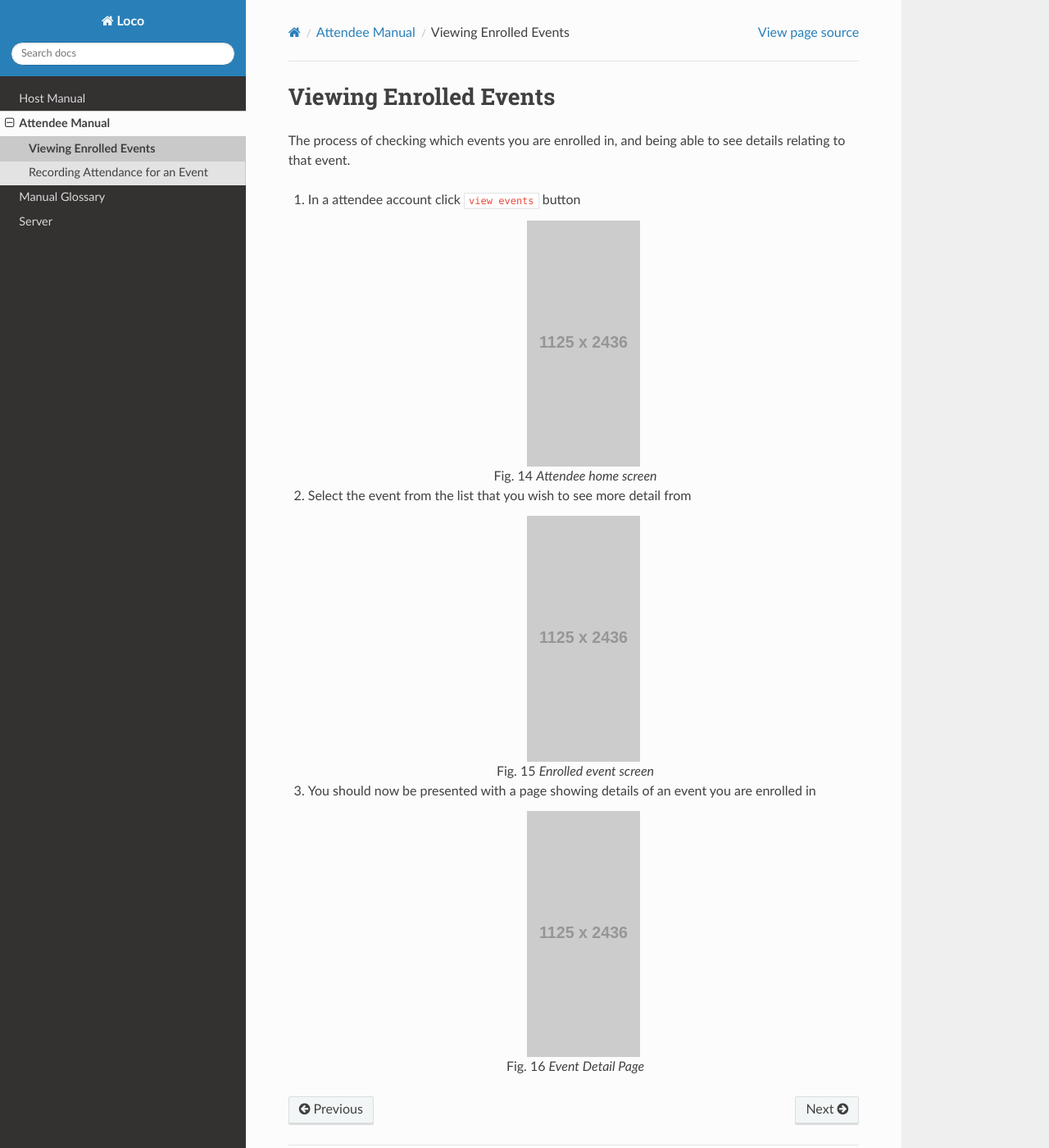
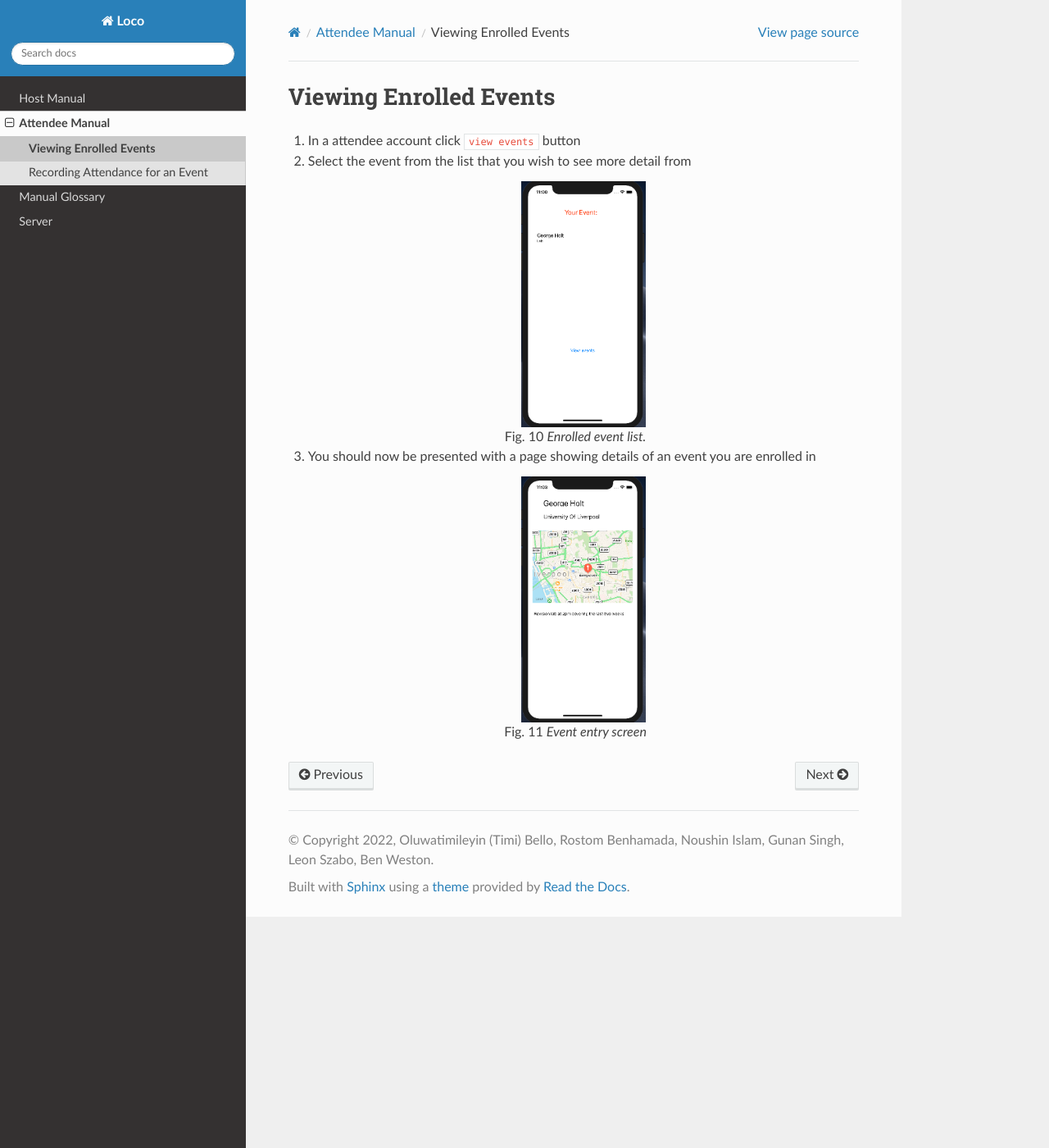
Before and after one commit to bweston6/loco, a Sphinx documentation site: the page built from docs/man.attendee.view_events.rst, in a window 1280 px wide and 1400 px high. Shown: the whole window at 82% size. Built offline with Sphinx 7.4.7 and the Read the Docs theme 2.0.0, drawn with Linux system fonts in a browser that asks for light colours.

Commit message:
Adding screenshots.

```diff
--- a/docs/man.attendee.view_events.rst
+++ b/docs/man.attendee.view_events.rst
@@ -2,35 +2,20 @@
 
 Viewing Enrolled Events
 =======================
+#. In a attendee account click ``view events`` button
+#. Select the event from the list that you wish to see more detail from
 
-The process of checking which events you are enrolled in, and being able to see details relating to that event.
-
-#. In a attendee account click ``view events`` button
-
-   .. figure:: https://via.placeholder.com/1125x2436
+   .. figure:: _static/images/list_events.png
       :height: 300
       :align: center
-      :alt: host/attendee selection screen
+      :alt: enrolled event list
 
-      Attendee home screen
+      Enrolled event list.
+#. You should now be presented with a page showing details of an event you are enrolled in
 
-
-#. Select the event from the list that you wish to see more detail from
-
-   .. figure:: https://via.placeholder.com/1125x2436
+   .. figure:: _static/images/view_event.png
       :height: 300
       :align: center
-      :alt: email entry screen
+      :alt: event entry screen
 
-      Enrolled event screen
-
-
-
-#. You should now be presented with a page showing details of an event you are enrolled in
-
-   .. figure:: https://via.placeholder.com/1125x2436
-      :height: 300
-      :align: center
-      :alt: one time passcode and email entry screen
-
-      Event Detail Page
+      Event entry screen
--- a/docs/man.host.make_group.rst
+++ b/docs/man.host.make_group.rst
@@ -2,8 +2,6 @@
 
 Making Groups
 =============
-The process for group creation and group editing.
-
 #. as a :term:`host<Host>` log in and go to the ``Groups`` page.
 
    .. figure:: https://via.placeholder.com/1125x2436
--- a/docs/man.host.view_attendance.rst
+++ b/docs/man.host.view_attendance.rst
@@ -2,7 +2,6 @@
 
 Viewing Attendance for an Event
 ===============================
-
 #. As a host you will have an option to view attendance in the events section. This will be a button at the bottom of the screen.
 
    .. figure:: https://via.placeholder.com/1125x2436
```
Also changed, not shown: docs/man.host.account_creation.rst (+4 -18 lines), docs/man.host.make_event.rst (+4 -21 lines), docs/_static/images/create_account.png (added), docs/_static/images/create_account_otp.png (added), docs/_static/images/create_event.png (added), docs/_static/images/list_events.png (added), docs/_static/images/view_event.png (added).
